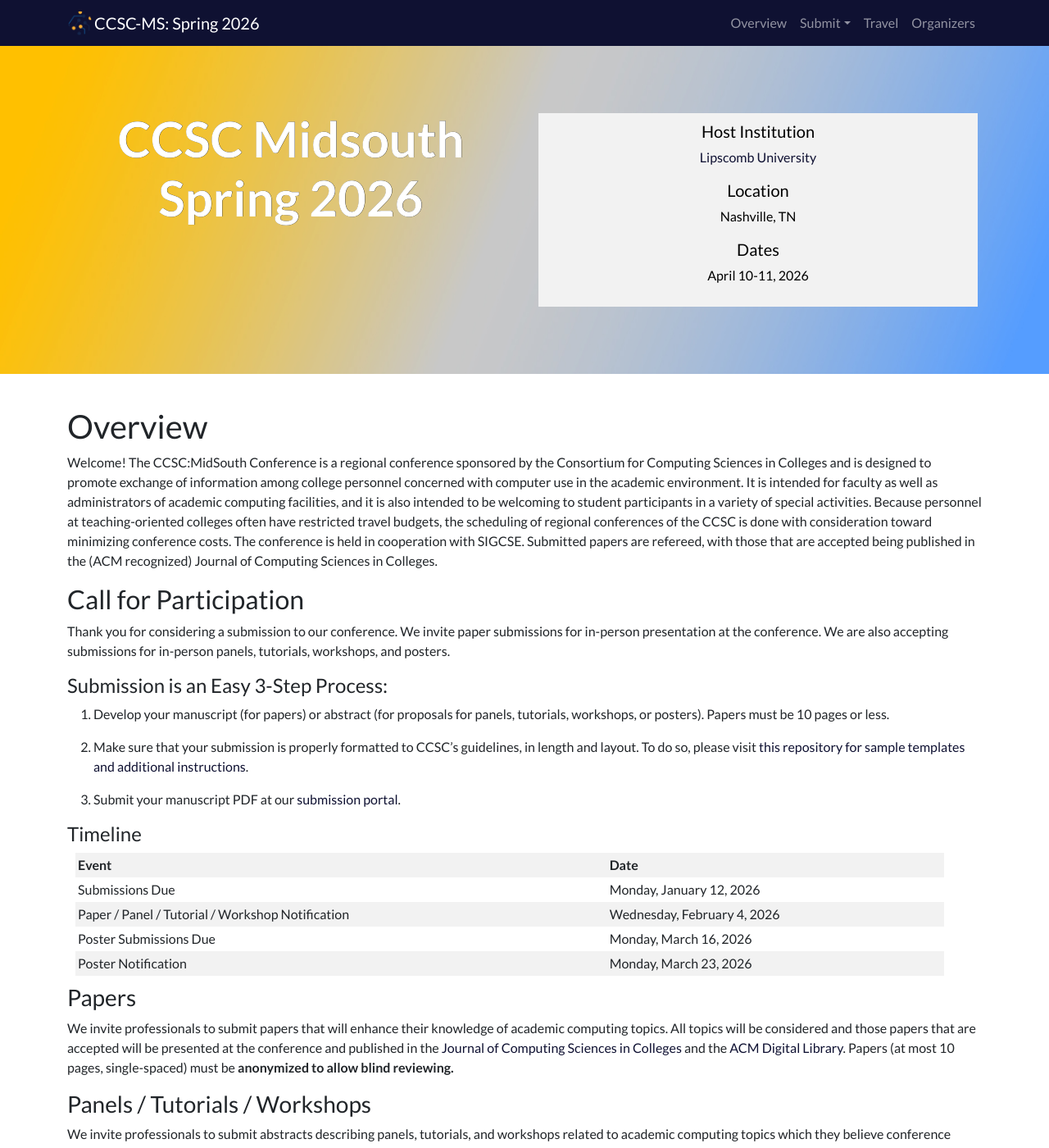
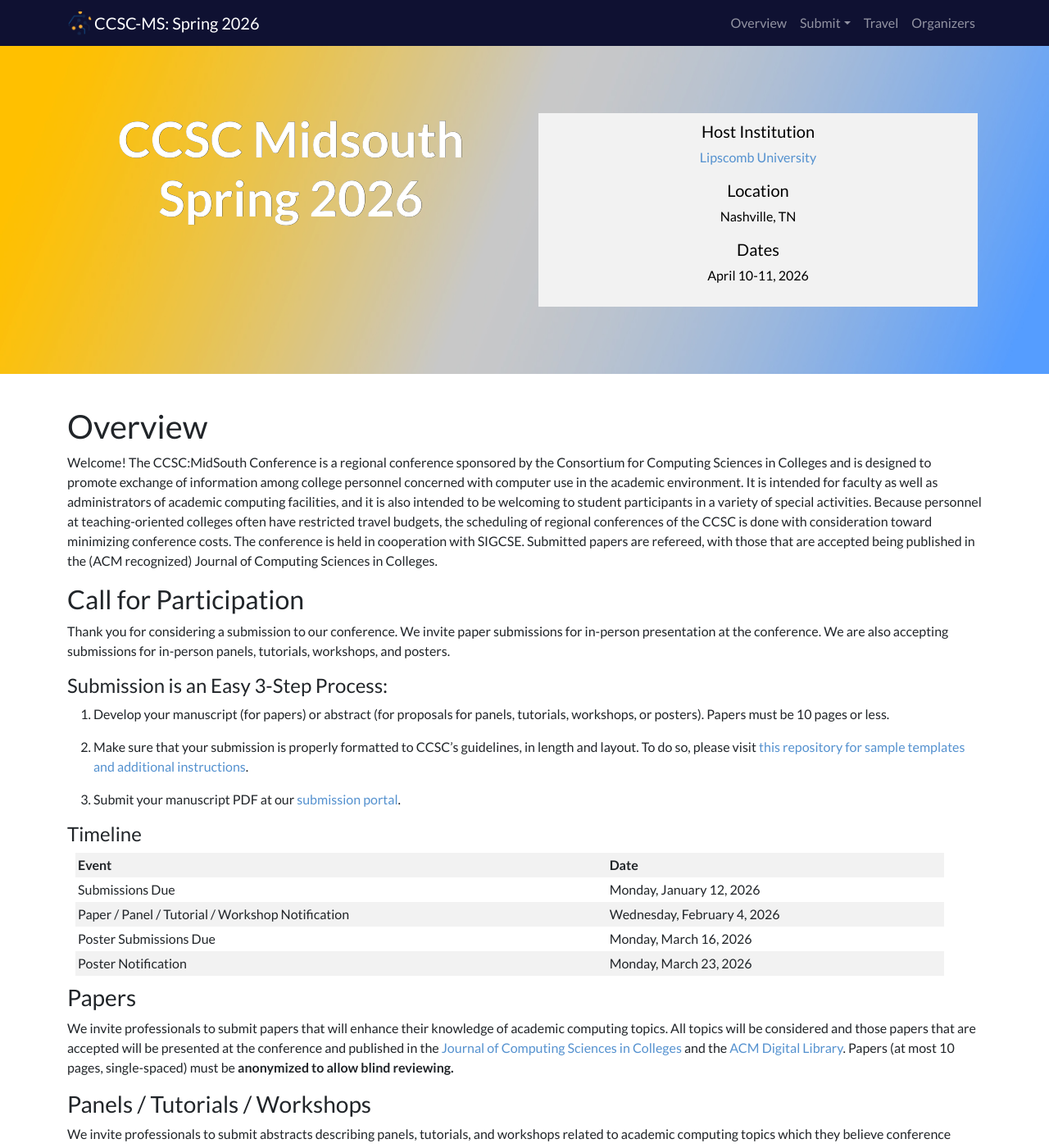
Before and after one commit to ccsc-midsouth/ccsc-midsouth.github.io, a Jekyll site: the page built from index.md, in a window 1280 px wide and 1400 px high. Shown: the whole window at 82% size. Built offline with Jekyll 4.4.1, drawn with Linux system fonts in a browser that asks for light colours; nearby versions of some CDN libraries.

Commit message:
Updating Link Color

```diff
--- a/assets/css/main.css
+++ b/assets/css/main.css
@@ -22,6 +22,7 @@ body {
 
 :root {
    --main-color:#0f1132;
+   --link-color:#5491cf;
    --dull-color:#2d2b3d;
    --light-bg:#f2f2f2;
 }
@@ -41,7 +42,7 @@ body {
 }
 
 a {
-  color: var(--main-color);
+  color: var(--link-color);
   text-decoration: none;
   background-color: transparent;
   -webkit-text-decoration-skip: objects;
```
